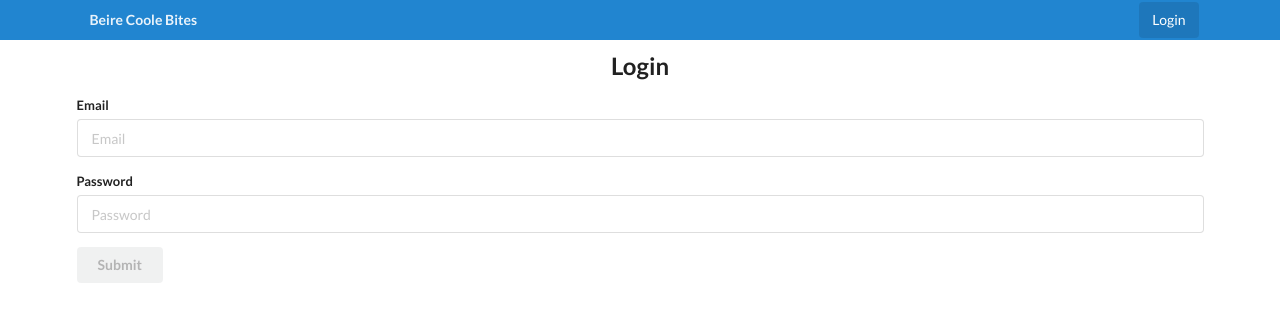
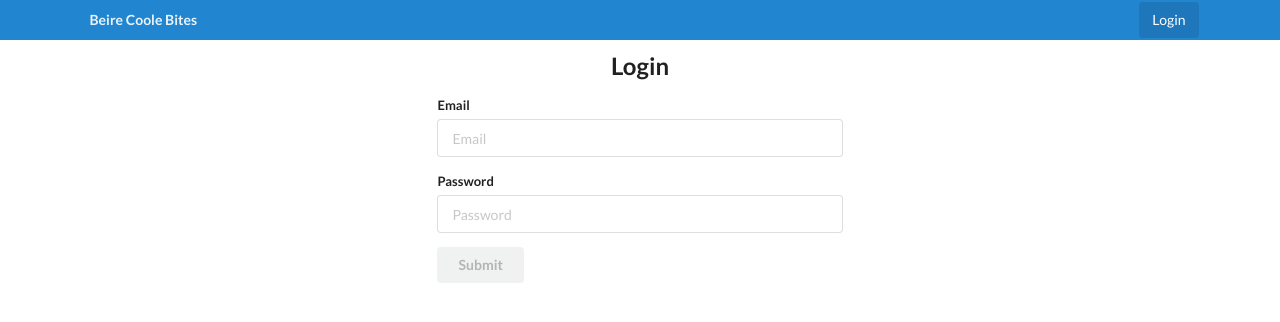
Before and after one commit to TDeBlander/1920-a1-fe-DieterDeSchrijver, an Angular app: page /auth/login in a window 1280 px wide. Shown: the top 322 px of the page. Built offline with nearby package versions, Linux system fonts and the light colour scheme.

Commit message:
small ui fix

```diff
--- a/src/app/Day/day-data.service.ts
+++ b/src/app/Day/day-data.service.ts
@@ -72,8 +72,12 @@ export class DayDataService {
   }
 
   registerDay(r: Register): Observable<any>{
+
     r.dayIds = this._selectedDays;
-    return this.http.post(`${environment.apiUrl}/register`, r.toJSON(), { responseType: 'text' })
+    if (this._selectedDays.length != 0) {
+      return this.http.post(`${environment.apiUrl}/register`, r.toJSON(), { responseType: 'text' })
+    }
+
   }
 
   handleError(err: any): Observable < never > {
--- a/src/app/Day/register-day/register-day.component.ts
+++ b/src/app/Day/register-day/register-day.component.ts
@@ -50,6 +50,10 @@ export class RegisterDayComponent implements OnInit {
 
   onSubmit() {
     let r = new Register(this.registerForm.value.firstName, this.registerForm.value.lastName, this.registerForm.value.email)
+    if (this.dayDataService.registerDay(r) == undefined) {
+      this.succesMessage = '';
+      this.errorMessage = 'Please select 1 or more days';
+    }else{
       this.dayDataService.registerDay(r).subscribe(
         (val) => {
             this.errorMessage = '';
@@ -67,7 +71,5 @@ export class RegisterDayComponent implements OnInit {
       );
       this.registerForm.reset();
     }
-
-
-
   }
+}
--- a/src/app/admin/login/login.component.html
+++ b/src/app/admin/login/login.component.html
@@ -1,7 +1,12 @@
-<div class="ui container">
+<div class="ui main container">
   <h2 class="ui center aligned header">
     Login
   </h2>
+
+
+
+  <div class="ui grid">
+    <div class="ui form six wide column centered">
       <form [formGroup]="admin" (ngSubmit)='onSubmit()' class="ui form">
         <div class="field">
           <label>Email</label>
@@ -17,6 +22,10 @@
 
         <button class="ui button" type="submit" [disabled]="!admin.valid">Submit</button>
       </form>
+    </div>
+  </div>
+
+
 
   <div class="ui negative message" *ngIf="errorMessage">
     <div class="header">
```
Lines whose indentation alone changed are shown as unchanged.
